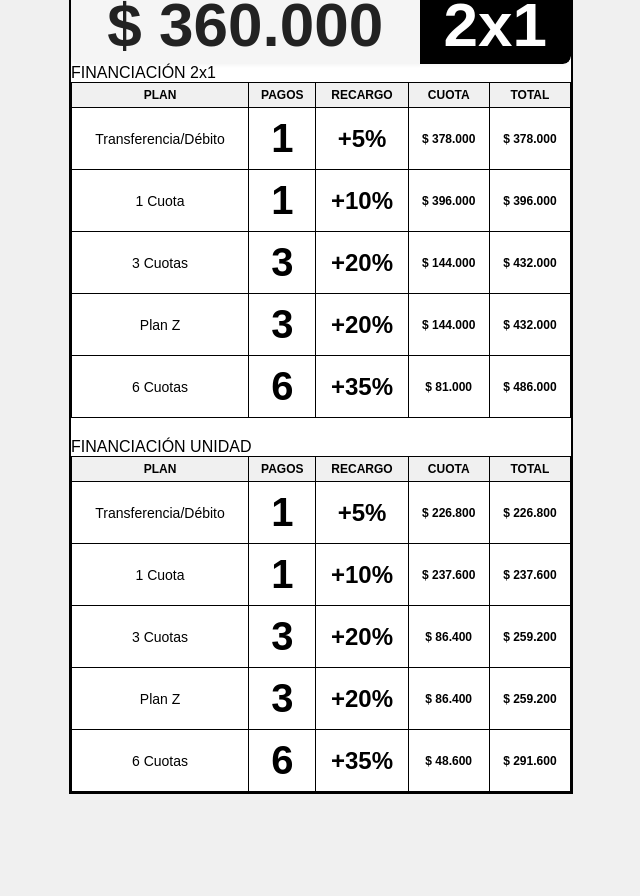
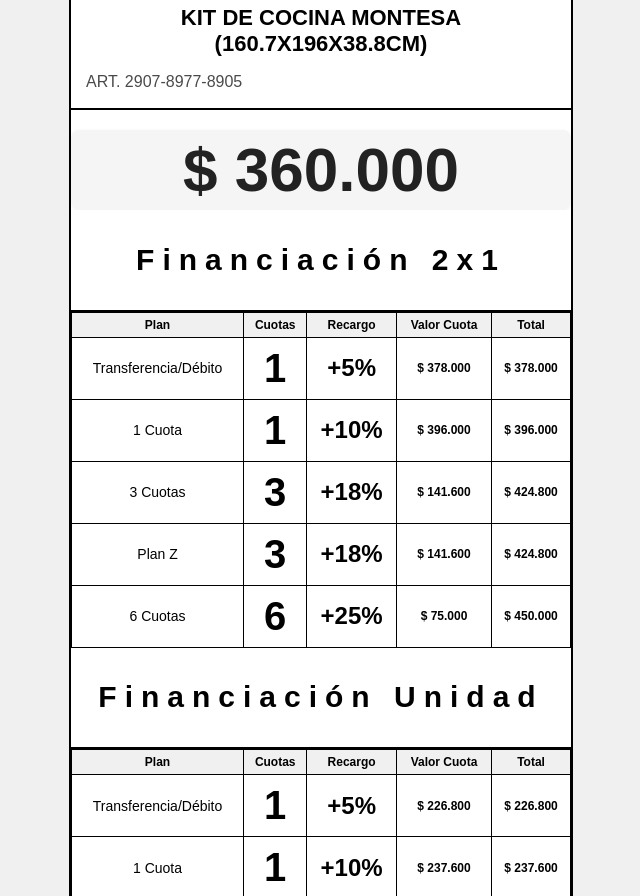
Before and after one commit to bioornal/appCartelesPrecio, a plain HTML site: page app/index.html in a window 1280 px wide. Shown: the part 717-1613 px from the top of the page, without its empty margins (319-959 px from the left). Before the commit the page ends 1531 px from the top, so only its background shows below. Drawn offline with Linux system fonts and the light colour scheme.

Commit message:
Final logic update: Both tables calculate surcharges

```diff
--- a/app/index.html
+++ b/app/index.html
@@ -3,21 +3,19 @@
 <head>
     <meta charset="UTF-8">
     <meta name="viewport" content="width=device-width, initial-scale=1.0">
-    <title>Calculadora de Financiación - Río Shop</title>
+    <title>Calculadora de Financiación - Muebles Online</title>
     <style>
         @media print {
             @page {
                 size: A4;
                 margin: 5mm;
             }
-
             body {
                 margin: 0;
                 padding: 0;
                 -webkit-print-color-adjust: exact !important;
                 print-color-adjust: exact !important;
             }
-
             .container {
                 width: 100%;
                 max-width: none;
@@ -26,51 +24,41 @@
                 padding: 10px;
                 margin: 0 auto;
             }
-
             .no-print {
                 display: none !important;
             }
-
             .header, .price-section, .list-price-section, .financing-header {
                 padding: 3px 8px;
                 margin-bottom: 5px;
             }
-
             .cash-price { font-size: 42px; }
             .list-price { font-size: 24px; }
-            .two-for-one-box { font-size: 24px; padding: 4px 8px; }
-            .product-name { font-size: 10px; line-height: 1.2; }
+            .product-name { font-size: 14px; font-weight: bold; padding: 5px; border-bottom: 1px solid #000; }
+            .product-description { font-size: 10px; line-height: 1.2; text-align: justify; }
             .financing-header { font-size: 14px; letter-spacing: 3px; padding: 2px; margin-top: 10px; }
-
             table {
                 font-size: 9px;
                 width: 100%;
                 margin-top: 5px;
             }
-
             th, td {
                 padding: 3px;
                 font-size: 8px;
             }
-
             .installments { font-size: 24px; }
             .discount-cell { font-size: 16px; }
-
             .logo {
                 width: 70px;
                 height: 70px;
             }
-
             .discount-percent { font-size: 32px; }
             .discount-text { font-size: 9px; }
         }
-
         body {
             font-family: Arial, sans-serif;
             margin: 20px;
             background-color: #f0f0f0;
         }
-
         .container {
             max-width: 500px;
             margin: 0 auto;
@@ -78,7 +66,6 @@
             border: 2px solid #000;
             padding: 0;
         }
-
         .header {
             display: flex;
             justify-content: center;
@@ -87,30 +74,25 @@
             padding: 10px 15px;
             border-bottom: 2px solid #000;
         }
-
         .logo-section {
             display: flex;
             flex-direction: column;
             align-items: center;
             gap: 5px;
         }
-
         .logo {
             width: 160px;
             height: 160px;
         }
-
         .logo img {
             width: 100%;
             height: auto;
             border-radius: 50%;
         }
-
         .date-display {
             font-size: 12px;
             color: #333;
         }
-
         .discount-section {
             text-align: center;
             border: 2px solid #000;
@@ -120,14 +102,12 @@
             align-items: center;
             gap: 15px;
         }
-
         .discount-percent {
             font-size: 48px;
             font-weight: bold;
             margin: 0;
             line-height: 1;
         }
-
         .discount-text {
             font-size: 14px;
             margin: 0;
@@ -135,26 +115,31 @@
             font-weight: bold;
             text-align: left;
         }
-
         .price-section {
             text-align: center;
             padding: 15px;
             border-bottom: 2px solid #000;
         }
-
         .cash-price {
-            font-size: 36px; /* Reducido para menor énfasis */
+            font-size: 36px;
             font-weight: normal;
             color: #4a4a4a;
             margin: 10px 0;
         }
-
         .product-name {
+            font-size: 22px;
+            font-weight: bold;
+            text-transform: uppercase;
+            text-align: center;
+            padding: 10px;
+        }
+        .product-description {
             font-size: 16px;
-            margin: 5px 0;
-            text-transform: uppercase;
+            line-height: 1.3;
+            color: #4a4a4a;
+            margin-top: 5px;
+            text-align: justify;
         }
-
         .list-price-section {
             margin: 20px 0 0 0;
         }
@@ -172,27 +157,12 @@
             display: flex;
             align-items: center;
             justify-content: center;
-    font-size: 62px; /* Aumentado para mayor énfasis */
+            font-size: 62px;
             font-weight: bold;
             background: #f5f5f5;
             color: #222;
             height: 80px;
         }
-.two-for-one-box {
-    background: #000;
-    color: #fff;
-    display: flex;
-    align-items: center;
-    justify-content: center;
-    font-size: 62px; /* Aumentado para mayor énfasis */
-    font-weight: bold;
-    padding: 0 24px;
-    height: 80px;
-    border-radius: 0 8px 8px 0;
-}
-            font-weight: bold;
-        }
-
         .financing-header {
             background-color: white;
             text-align: center;
@@ -202,12 +172,10 @@
             font-weight: bold;
             border-bottom: 2px solid #000;
         }
-
         table {
             width: 100%;
             border-collapse: collapse;
         }
-
         th {
             border: 1px solid #000;
             padding: 5px;
@@ -215,77 +183,47 @@
             font-weight: bold;
             background-color: #f0f0f0;
         }
-
         td {
             border: 1px solid #000;
             padding: 8px 5px;
             text-align: center;
             font-size: 14px;
         }
-
-        .plan-cell {
-            font-size: 12px;
-            display: flex;
-            flex-direction: column;
-            align-items: center;
-            gap: 2px;
-        }
-
-        .payment-icons {
-            display: flex;
-            gap: 3px;
-            justify-content: center;
-        }
-
-        .payment-icon {
-            border: 1px solid #999;
-            border-radius: 3px;
-            padding: 2px 4px;
-            font-size: 8px;
-            background-color: #f5f5f5;
-        }
-
         .installments {
             font-size: 40px;
             font-weight: bold;
         }
-
         .discount-cell {
             font-size: 24px;
             font-weight: bold;
         }
-
         .cuota-cell,
         .total-cell {
             font-size: 12px;
             font-weight: bold;
         }
-
         .input-section {
             padding: 20px;
             background-color: #f5f5f5;
             border-bottom: 2px solid #000;
         }
-
         .input-group {
             margin: 10px 0;
         }
-
         .input-group label {
             display: block;
             margin-bottom: 5px;
             font-weight: bold;
             font-size: 14px;
         }
-
-        .input-group input {
+        .input-group input, .input-group textarea {
+            resize: vertical;
             width: 100%;
             padding: 8px;
             border: 1px solid #999;
             font-size: 16px;
             box-sizing: border-box;
         }
-
         .btn-calculate {
             background-color: #333;
             color: white;
@@ -296,7 +234,6 @@
             cursor: pointer;
             margin-top: 10px;
         }
-
         .btn-calculate:hover {
             background-color: #555;
         }
@@ -307,15 +244,19 @@
         <div class="input-section no-print">
             <div class="input-group">
                 <label for="productName">Nombre del Producto:</label>
-                <input type="text" id="productName" placeholder="KIT DE COCINA MONTESA 6P 2C 160.7X196X38.8CM">
+                <input type="text" id="productName" placeholder="Ej: PLACARD laredo">
             </div>
             <div class="input-group">
-                <label for="productCode">Código/Descripción adicional:</label>
-                <input type="text" id="productCode" placeholder="ART. 2907-8977-8905 FREJJOCRIS GUIAS TELESCOPICAS...">
+                <label for="productMeasures">Medidas:</label>
+                <input type="text" id="productMeasures" placeholder="Ej: 160.7x196x38.8CM">
             </div>
             <div class="input-group">
-                <label for="precioDosxUno">Precio de Lista ($):</label>
-                <input type="number" id="precioDosxUno" placeholder="359999.90" step="0.01">
+                <label for="productCode">Descripción/Código:</label>
+                <textarea id="productCode" placeholder="Ej: ART. 2907-8977-8905..." rows="3"></textarea>
+            </div>
+            <div class="input-group">
+                <label for="basePrice">Precio de Lista ($):</label>
+                <input type="number" id="basePrice" placeholder="359999.90" step="0.01">
             </div>
             <button class="btn-calculate" onclick="calculateFinancing()">Calcular Financiación</button>
         </div>
@@ -334,43 +275,49 @@
         </div>
 
         <div class="price-section">
-            <div class="cash-price" id="precioUnitario">$215.999,94</div>
-            <div class="product-name" id="productInfo">KIT DE COCINA MONTESA 6P 2C 160.7X196X38.8CM ART. 2907-8977-8905<br>FREJJOCRIS GUIAS TELESCOPICAS PATAS AJUSTABLES VOL3</div>
+            <div class="cash-price" id="cashPrice"></div>
+            <div class="product-name" id="productInfo"></div>
+            <div class="product-description" id="productCodeDisplay"></div>
         </div>
 
         <div class="list-price-section">
             <div class="list-price-split">
-                <div class="list-price" id="listPrice">$ 359.999,90</div>
-                <div class="two-for-one-box">2x1</div>
+                <div class="list-price" id="listPrice"></div>
             </div>
         </div>
 
-        <div class="financing-header">FINANCIACIÓN 2x1</div>
+        <div class="financing-header">
+            <h2>Financiación 2x1</h2>
+        </div>
         <table>
             <thead>
                 <tr>
-                    <th>PLAN</th>
-                    <th>PAGOS</th>
-                    <th>RECARGO</th>
-                    <th>CUOTA</th>
-                    <th>TOTAL</th>
+                    <th>Plan</th>
+                    <th>Cuotas</th>
+                    <th>Recargo</th>
+                    <th>Valor Cuota</th>
+                    <th>Total</th>
                 </tr>
             </thead>
-            <tbody id="financingTable2x1"></tbody>
+            <tbody id="financingTable2x1">
+            </tbody>
         </table>
 
-        <div class="financing-header" style="margin-top: 20px;">FINANCIACIÓN UNIDAD</div>
+        <div class="financing-header">
+            <h2>Financiación Unidad</h2>
+        </div>
         <table>
             <thead>
                 <tr>
-                    <th>PLAN</th>
-                    <th>PAGOS</th>
-                    <th>RECARGO</th>
-                    <th>CUOTA</th>
-                    <th>TOTAL</th>
+                    <th>Plan</th>
+                    <th>Cuotas</th>
+                    <th>Recargo</th>
+                    <th>Valor Cuota</th>
+                    <th>Total</th>
                 </tr>
             </thead>
-            <tbody id="financingTableUnit"></tbody>
+            <tbody id="financingTableUnit">
+            </tbody>
         </table>
     </div>
 
@@ -384,46 +331,65 @@
 
         function calculateFinancing() {
             const productName = document.getElementById('productName').value || 'PRODUCTO';
+            const productMeasures = document.getElementById('productMeasures').value || '';
             const productCode = document.getElementById('productCode').value || '';
-            const precioDosxUno = parseFloat(document.getElementById('precioDosxUno').value) || 0;
+            const basePrice = parseFloat(document.getElementById('basePrice').value) || 0;
 
-            if (precioDosxUno <= 0) {
+            if (basePrice <= 0) {
                 alert('Por favor ingrese un precio válido');
                 return;
             }
 
-            // Calcular precios según nuevos descuentos
-            const precioUnitario = precioDosxUno * 0.6;
-            const debitPrice = precioDosxUno * 0.65;
-            const oneInstallmentPrice = precioDosxUno * 0.7;
-            const threeInstallmentPrice = precioDosxUno * 0.8;
-            const sixInstallmentPrice = precioDosxUno * 0.85;
+            const cashPrice = basePrice * 0.6;
+            const debitPrice = basePrice * 0.65;
+            const oneInstallmentPrice = basePrice * 0.7;
+            const threeInstallmentPrice = basePrice * 0.8;
+            const sixInstallmentPrice = basePrice * 0.85;
 
-            // Actualizar display
-            document.getElementById('precioUnitario').textContent = '$' + formatNumber(precioUnitario);
-            document.getElementById('listPrice').textContent = '$ ' + formatNumber(precioDosxUno);
-            document.getElementById('productInfo').innerHTML = productName.toUpperCase() +
-                (productCode ? '<br>' + productCode.toUpperCase() : '');
+            document.getElementById('cashPrice').textContent = '$' + formatNumber(cashPrice);
+            document.getElementById('listPrice').textContent = '$ ' + formatNumber(basePrice);
 
-            // 1. Planes para VALOR UNITARIO (con recargos sobre precio unitario)
-            const unitPlans = [
-                { name: 'Transferencia/Débito', payments: 1, surcharge: 5, total: precioUnitario * 1.05, monthly: precioUnitario * 1.05 },
-                { name: '1 Cuota', payments: 1, surcharge: 10, total: precioUnitario * 1.10, monthly: precioUnitario * 1.10 },
-                { name: '3 Cuotas', payments: 3, surcharge: 20, total: precioUnitario * 1.20, monthly: (precioUnitario * 1.20) / 3 },
-                { name: 'Plan Z', payments: 3, surcharge: 20, total: precioUnitario * 1.20, monthly: (precioUnitario * 1.20) / 3 },
-                { name: '6 Cuotas', payments: 6, surcharge: 35, total: precioUnitario * 1.35, monthly: (precioUnitario * 1.35) / 6 }
+            let productInfoHTML = productName.toUpperCase();
+            if (productMeasures) {
+                productInfoHTML += ` (${productMeasures})`;
+            }
+            document.getElementById('productInfo').innerHTML = productInfoHTML;
+            document.getElementById('productCodeDisplay').innerHTML = productCode ? productCode.replace(/\n/g, '<br>') : '';
+
+            // Los planes con recargo se basan en el precio unitario (60% del precio de lista)
+            const twoForOnePlans = [
+                { name: 'Transferencia/Débito', payments: 1, surcharge: 5, total: basePrice * 1.05, monthly: basePrice * 1.05 },
+                { name: '1 Cuota', payments: 1, surcharge: 10, total: basePrice * 1.10, monthly: basePrice * 1.10 },
+                { name: '3 Cuotas', payments: 3, surcharge: 18, total: basePrice * 1.18, monthly: (basePrice * 1.18) / 3 },
+                { name: 'Plan Z', payments: 3, surcharge: 18, total: basePrice * 1.18, monthly: (basePrice * 1.18) / 3 },
+                { name: '6 Cuotas', payments: 6, surcharge: 25, total: basePrice * 1.25, monthly: (basePrice * 1.25) / 6 }
             ];
 
-            // 2. Planes para VALOR 2x1 (con recargos sobre precio de lista)
-            const twoForOnePlans = [
-                { name: 'Transferencia/Débito', payments: 1, surcharge: 5, total: precioDosxUno * 1.05, monthly: precioDosxUno * 1.05 },
-                { name: '1 Cuota', payments: 1, surcharge: 10, total: precioDosxUno * 1.10, monthly: precioDosxUno * 1.10 },
-                { name: '3 Cuotas', payments: 3, surcharge: 20, total: precioDosxUno * 1.20, monthly: (precioDosxUno * 1.20) / 3 },
-                { name: 'Plan Z', payments: 3, surcharge: 20, total: precioDosxUno * 1.20, monthly: (precioDosxUno * 1.20) / 3 },
-                { name: '6 Cuotas', payments: 6, surcharge: 35, total: precioDosxUno * 1.35, monthly: (precioDosxUno * 1.35) / 6 }
+            const unitPrice = basePrice * 0.6;
+            const unitPlans = [
+                { name: 'Transferencia/Débito', payments: 1, surcharge: 5, total: unitPrice * 1.05, monthly: unitPrice * 1.05 },
+                { name: '1 Cuota', payments: 1, surcharge: 10, total: unitPrice * 1.10, monthly: unitPrice * 1.10 },
+                { name: '3 Cuotas', payments: 3, surcharge: 18, total: unitPrice * 1.18, monthly: (unitPrice * 1.18) / 3 },
+                { name: 'Plan Z', payments: 3, surcharge: 18, total: unitPrice * 1.18, monthly: (unitPrice * 1.18) / 3 },
+                { name: '6 Cuotas', payments: 6, surcharge: 25, total: unitPrice * 1.25, monthly: (unitPrice * 1.25) / 6 }
             ];
 
-            // Poblar tabla de VALOR UNITARIO
+            // Poblar tabla de VALOR 2x1 (con recargos)
+            const tbody2x1 = document.getElementById('financingTable2x1');
+            tbody2x1.innerHTML = '';
+            twoForOnePlans.forEach(plan => {
+                const row = document.createElement('tr');
+                row.innerHTML = `
+                    <td>${plan.name}</td>
+                    <td class="installments">${plan.payments}</td>
+                    <td class="discount-cell">+${plan.surcharge}%</td>
+                    <td class="cuota-cell">$ ${formatNumber(plan.monthly)}</td>
+                    <td class="total-cell">$ ${formatNumber(plan.total)}</td>
+                `;
+                tbody2x1.appendChild(row);
+            });
+
+            // Poblar tabla de VALOR UNITARIO (con recargos)
             const tbodyUnit = document.getElementById('financingTableUnit');
             tbodyUnit.innerHTML = '';
             unitPlans.forEach(plan => {
@@ -437,25 +403,10 @@
                 `;
                 tbodyUnit.appendChild(row);
             });
-
-            // Poblar tabla de VALOR 2x1
-            const tbody2x1 = document.getElementById('financingTable2x1');
-            tbody2x1.innerHTML = '';
-            twoForOnePlans.forEach(plan => {
-                const row = document.createElement('tr');
-                row.innerHTML = `
-                    <td>${plan.name}</td>
-                    <td class="installments">${plan.payments}</td>
-                    <td class="discount-cell">+${plan.surcharge}%</td>
-                    <td class="cuota-cell">$ ${formatNumber(plan.monthly)}</td>
-                    <td class="total-cell">$ ${formatNumber(plan.total)}</td>
-                `;
-                tbody2x1.appendChild(row);
-            });
         }
 
         // Allow Enter key to calculate
-        document.getElementById('precioDosxUno').addEventListener('keypress', function(event) {
+        document.getElementById('basePrice').addEventListener('keypress', function(event) {
             if (event.key === 'Enter') {
                 calculateFinancing();
             }
@@ -471,9 +422,10 @@
             document.getElementById('currentDate').textContent = `${day}/${month}/${year}`;
 
             // Load example data
-            document.getElementById('productName').value = 'KIT DE COCINA MONTESA 6P 2C 160.7X196X38.8CM';
-            document.getElementById('productCode').value = 'ART. 2907-8977-8905 FREJJOCRIS GUIAS TELESCOPICAS PATAS AJUSTABLES VOL3';
-            document.getElementById('precioDosxUno').value = '359999.90';
+            document.getElementById('productName').value = 'KIT DE COCINA MONTESA';
+            document.getElementById('productMeasures').value = '160.7x196x38.8CM';
+            document.getElementById('productCode').value = 'ART. 2907-8977-8905';
+            document.getElementById('basePrice').value = '359999.90';
             calculateFinancing();
         };
     </script>
```
Also changed, not shown: index.html (+23 -23 lines). Lines whose indentation alone changed are shown as unchanged.
